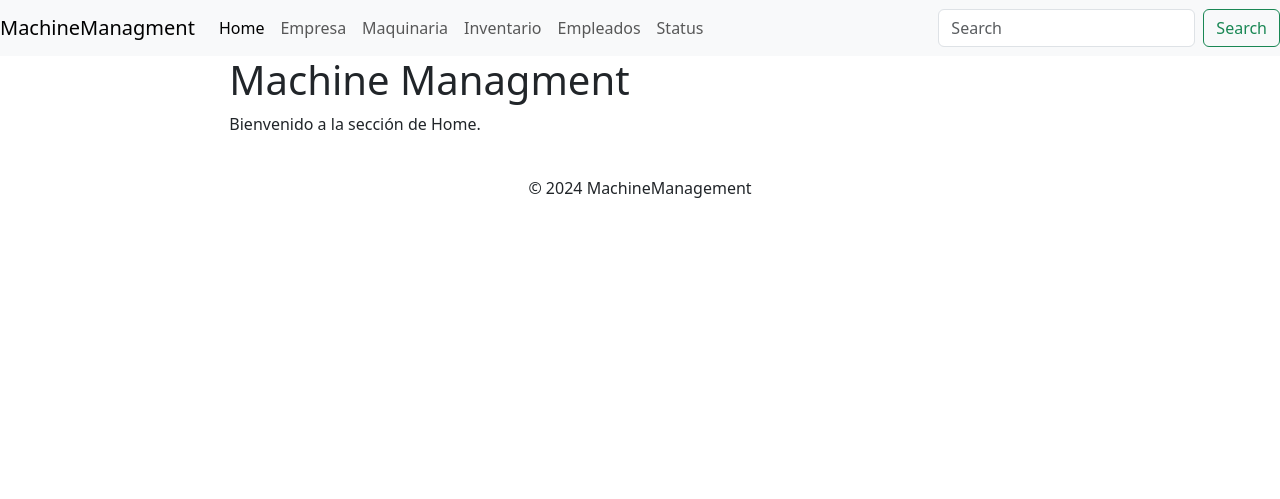
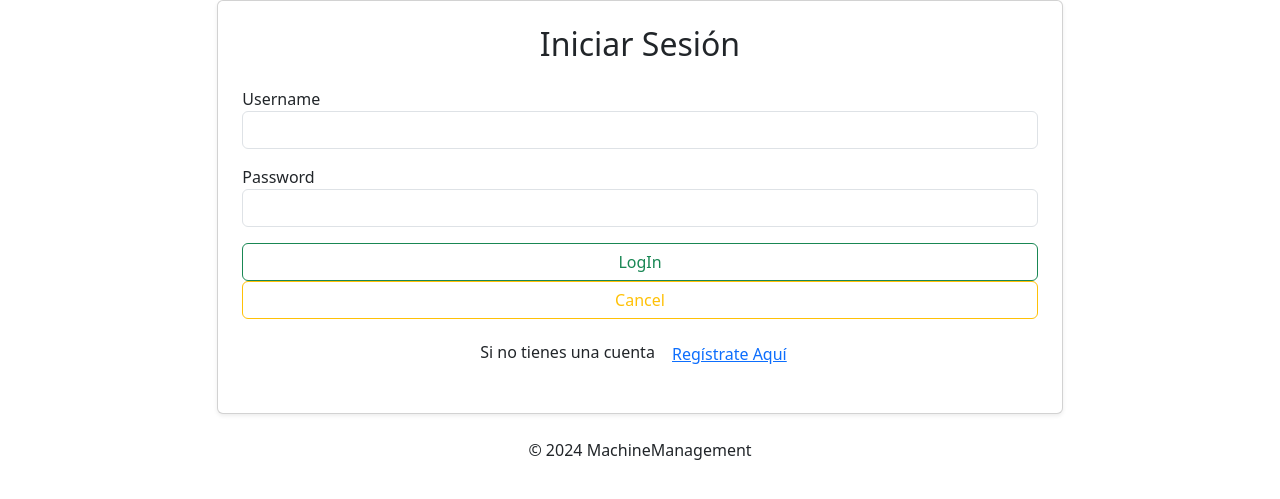
Before and after one commit to JorgeGutierrez-TEC/MachineManagment, a Django app: page / in a window 1280 px wide. Shown: the top 499 px of the page. Run offline with Django 5.2, Linux system fonts and the light colour scheme; some libraries are stand-ins or nearby versions.

Commit message:
LogIn and SigUp Fixed

```diff
--- a/machinemanagment/home/urls.py
+++ b/machinemanagment/home/urls.py
@@ -6,4 +6,6 @@ app_name = "home"
 
 urlpatterns = [
     path('', views.Index.as_view(), name="index"),
+    path('logout/', views.LogOut.as_view(), name="logout"),
+    path('signup/', views.SignUp.as_view(), name="signup"),
 ]
--- a/machinemanagment/home/views.py
+++ b/machinemanagment/home/views.py
@@ -1,5 +1,12 @@
-from django.shortcuts import render
+from django.forms.models import BaseModelForm
+from django.http import HttpResponse
+from django.shortcuts import render, redirect
+from django.urls import reverse_lazy
 from django.views import generic
+from django.contrib.auth import login, logout, authenticate
+from django.contrib.auth.models import User
+
+from home.forms import SignUpForm
 # Create your views here.
 
 
@@ -9,3 +16,36 @@ class Index(generic.View):
 
     def get(self, request):
         return render(request, self.template_name, self.context)
+
+    def post(self, request):
+        username = request.POST["username"]
+        password = request.POST["password"]
+        user = authenticate(username=username, password=password)
+        if user is not None:
+            login(request, user)
+            return redirect("home:index")
+        else:
+            return redirect("home:index")
+
+
+class LogOut(generic.View):
+    def get(self, request):
+        logout(request)
+        return redirect("home:index")
+
+class SignUp(generic.CreateView):
+    template_name = "home/signup.html"
+    model = User
+    form_class = SignUpForm
+    success_url = reverse_lazy("home:index")
+
+    def form_valid(self, form):
+        form.save()
+        username = form.cleaned_data.get("username")
+        password = form.cleaned_data.get("password1")
+        user = authenticate(username=username, password=password)
+        if user is not None:
+            login(self.request, user)
+            return redirect("home:index")
+        else:
+            return redirect("home:index")
--- a/machinemanagment/templates/base/base.html
+++ b/machinemanagment/templates/base/base.html
@@ -5,10 +5,11 @@
     <meta charset="utf-8">
     <meta name="viewport" content="width=device-width, initial-scale=1">
     <title>{% block title %}{% endblock title %}</title>
-    <link href="{% static 'css/bootstrap.min.css' %}" rel="stylesheet">
+    <link href="{% static 'css/bootstrap.min.css' %}" rel="stylesheet" integrity="sha384-QWTKZyjpPEjISv5WaRU9OFeRpok6YctnYmDr5pNlyT2bRjXh0JMhjY6hW+ALEwIH" crossorigin="anonymous">
   </head>
   <body>
     <div class="row">
+      {% if user.is_authenticated %}
         <nav class="navbar navbar-expand-lg bg-body-tertiary">
             <div class="container-fluid">
               <a class="navbar-brand" href="#">MachineManagment</a>
@@ -42,7 +43,8 @@
                 </form>
               </div>
             </div>
-          </nav>
+        </nav>
+      {% endif %}
     </div>
 
     <div class="row">
--- a/machinemanagment/templates/home/index.html
+++ b/machinemanagment/templates/home/index.html
@@ -1,11 +1,45 @@
 {% extends "base/base.html" %}
 
-{% block title %}Machine Managment{% endblock title %}
-
+{% block title %}INDEX VIEW{% endblock title %}
 
 {% block content %}
-<div class="container">
-    <h1>Machine Managment</h1>
-    <p>Bienvenido a la sección de Home.</p>
+<div class="login-container">
+    {% if request.user.is_authenticated %}
+        <h1>Hola Mundo Django XD</h1>
+    {% else %}
+        <div class="card p-4 shadow-sm">
+            <h2 class="text-center mb-4">Iniciar Sesión</h2>
+            <form action="" method="post">
+                {% csrf_token %}
+                <div class="mb-3">
+                    <label for="username">Username</label>
+                    <input type="text" name="username" class="form-control" required>
+                </div>
+                <div class="mb-3">
+                    <label for="password">Password</label>
+                    <input type="password" name="password" class="form-control" required>
+                </div>
+                <button type="submit" class="btn btn-outline-success form-control">LogIn</button>
+                <a href="{% url 'home:index' %}" class="btn btn-outline-warning form-control">Cancel</a>
+            </form>
+            <p class="text-center mt-3">
+                Si no tienes una cuenta <a href="{% url 'home:signup' %}" class="btn btn-link">Regístrate Aquí</a>
+            </p>
+        </div>
+    {% endif %}
 </div>
-{% endblock content  %}
+{% endblock content %}
+
+{% block extra_styles %}
+<style>
+    body, html {
+        height: 100%;
+    }
+    .login-container {
+        height: 100vh; /* Ocupa toda la altura de la pantalla */
+        display: flex;
+        justify-content: center;
+        align-items: center;
+    }
+</style>
+{% endblock extra_styles %}
```
Also changed, not shown: machinemanagment/home/forms.py (added, +13 -0 lines), machinemanagment/machinemanagment/settings.py (+6 -2 lines), machinemanagment/templates/home/signup.html (added, +33 -0 lines).
